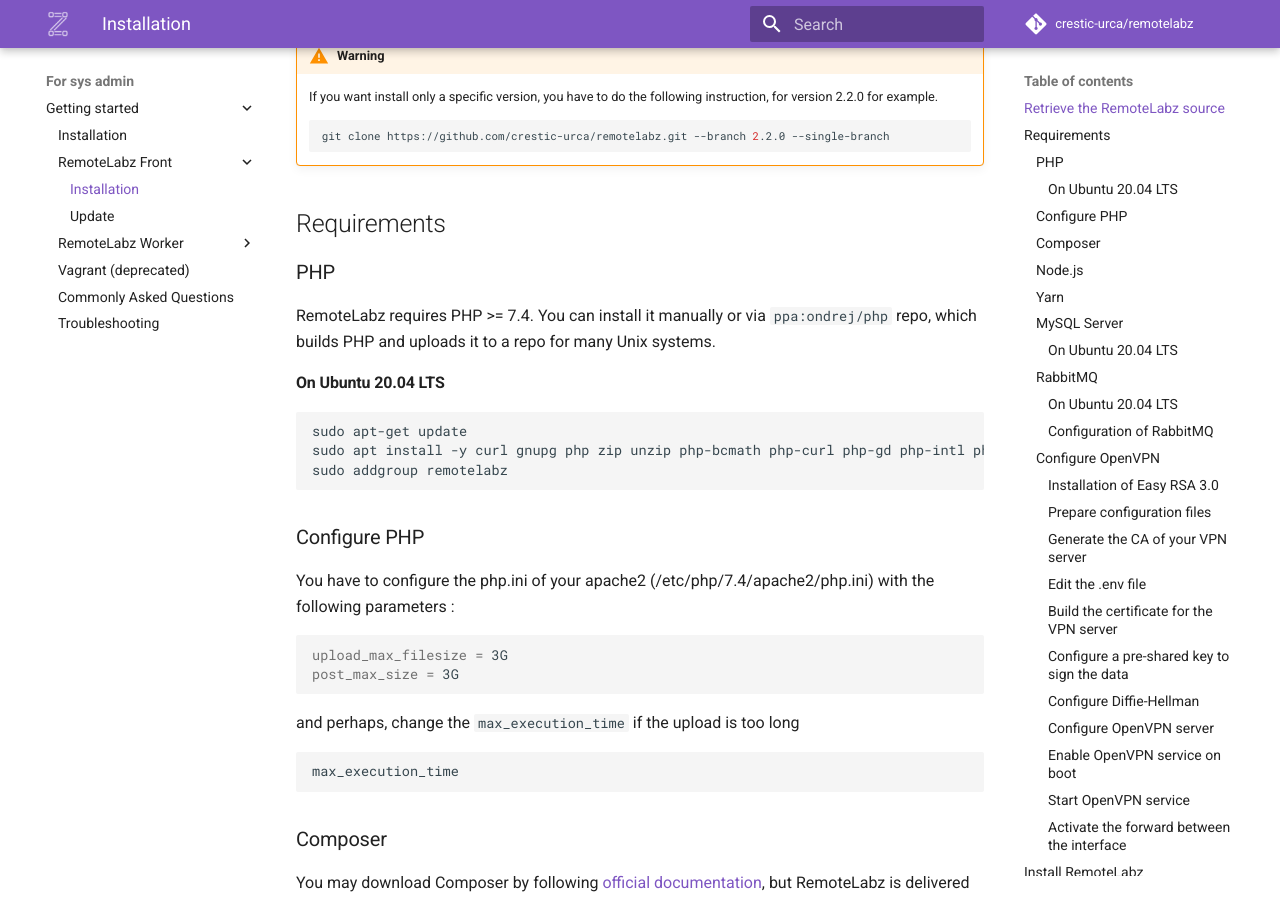
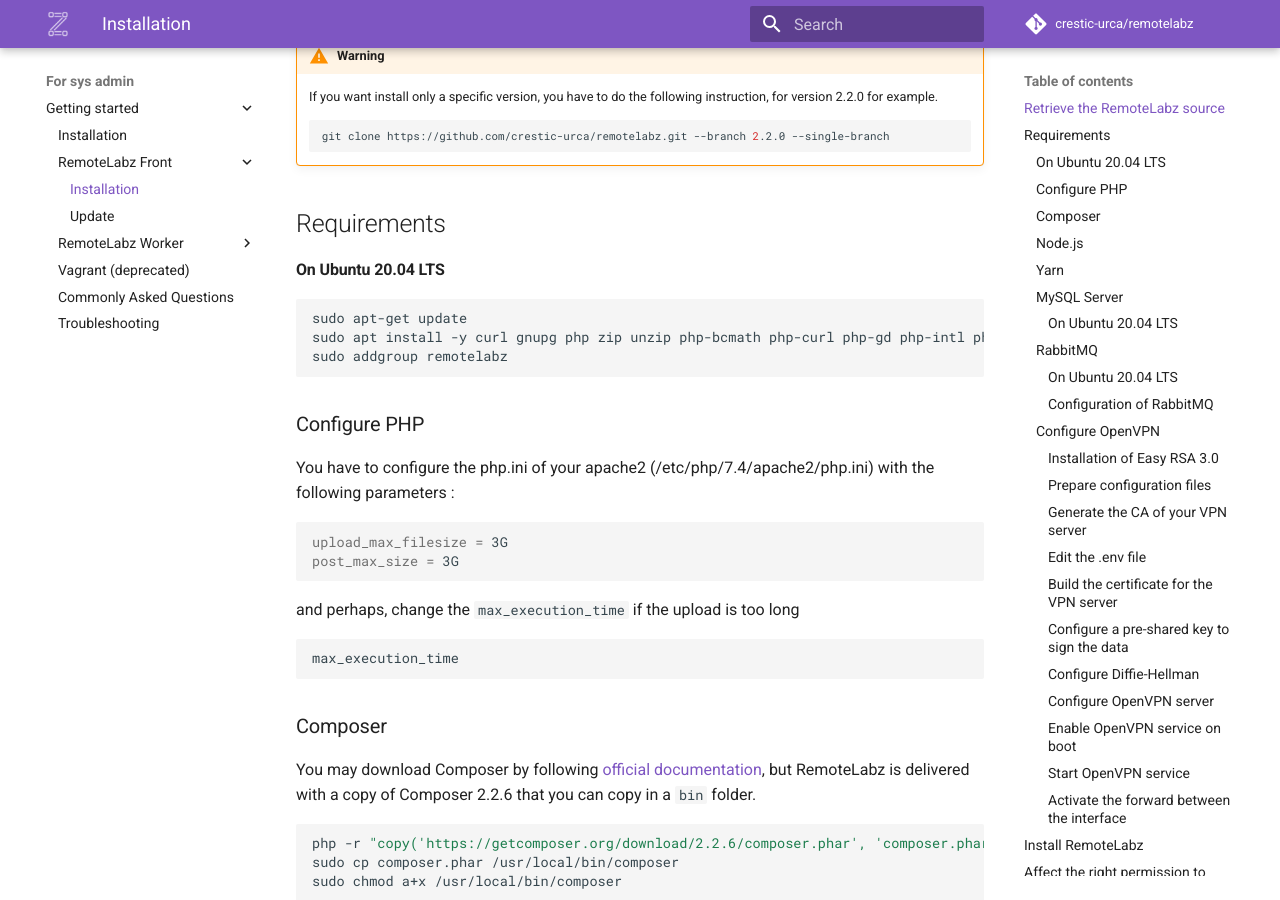
Before and after one commit to remotelabz/remotelabz-docs, an MkDocs documentation site: the page built from docs/administrators/getting-started/ubuntu-front.md, in a window 1280 px wide and 900 px high, scrolled down 750 px. Built offline with MkDocs 1.6.1 and Material for MkDocs 9.7.7, drawn with Linux system fonts in a browser that asks for light colours; comment, search, counter and statistics services are not loaded; some of the changed text lies outside the part shown.

Commit message:
Some mistakes corrected

````diff
--- a/docs/administrators/getting-started/ubuntu-front.md
+++ b/docs/administrators/getting-started/ubuntu-front.md
@@ -26,13 +26,11 @@ You have now a directory `remotelabz` created on your home directory.
     ```
 
 ## Requirements
-### PHP
 
-RemoteLabz requires PHP >= 7.4. You can install it manually or via `ppa:ondrej/php` repo, which builds PHP and uploads it to a repo for many Unix systems.
 #### On Ubuntu 20.04 LTS
 ``` bash
 sudo apt-get update
-sudo apt install -y curl gnupg php zip unzip php-bcmath php-curl php-gd php-intl php-mbstring php-mysql php-xml php-zip ntp openvpn
+sudo apt install -y curl gnupg php zip unzip php-bcmath php-curl php-gd php-intl php-mbstring php-mysql php-xml php-zip ntp openvpn libapache2-mod-php7.4
 sudo addgroup remotelabz
 ```
 
````
Also changed, not shown: other parts of docs/administrators/getting-started/ubuntu-front.md (+3 -3 lines).
